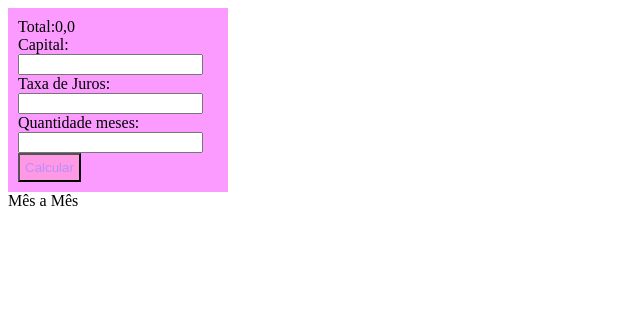
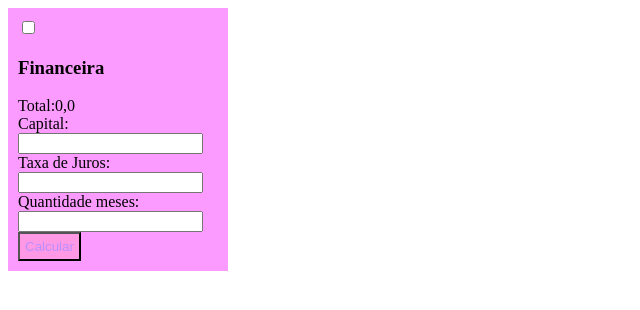
Before and after one commit to aluno88293/primeiroi_3t, a plain HTML site: page index.html in a window 1280 px wide. Shown: the whole page, without its empty margins (0-640 px from the left). Drawn offline with Linux system fonts and the light colour scheme.

Commit message:
Update index.html

```diff
--- a/index.html
+++ b/index.html
@@ -13,7 +13,11 @@
 </head>
 <body>
     <div class="calculadora">
+    <input type="checkbox" id="calcFin">
 
+      <label for="calcFin"><h3>Financeira</h3></label>
+
+        <div class="calcF"></div>
         <div class="spResultado">
             <span id="resultado">Total:0,0</span><br>
         </div>
@@ -22,9 +26,8 @@
         Taxa de Juros: <input id="juros" type="text"> <br>
         Quantidade meses: <input id="meses" type="text"> <br>
         <button id="btnCalc" onclick="total()">Calcular</button>
-    </div>
-    <div>
-        <span id="mes">Mês a Mês</span>
-    </div>
+    </div class="spMes">
+         <span id="mes"></span>
+        </div>
 </body>
 </html>
```
